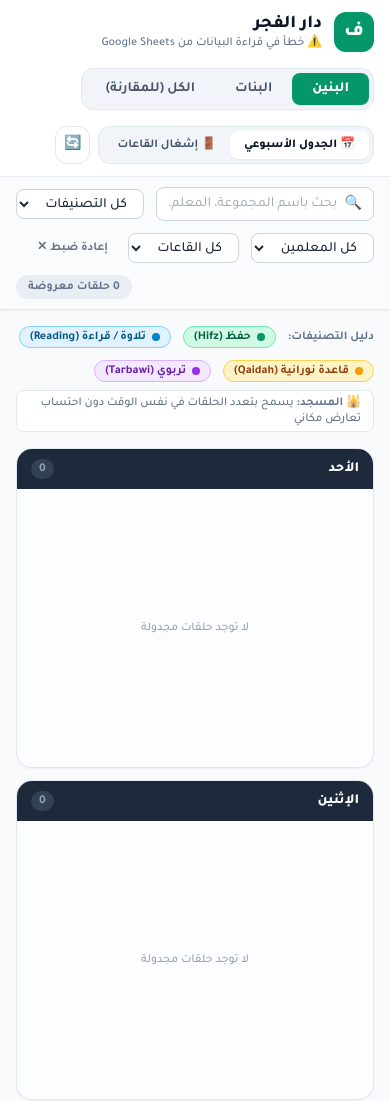
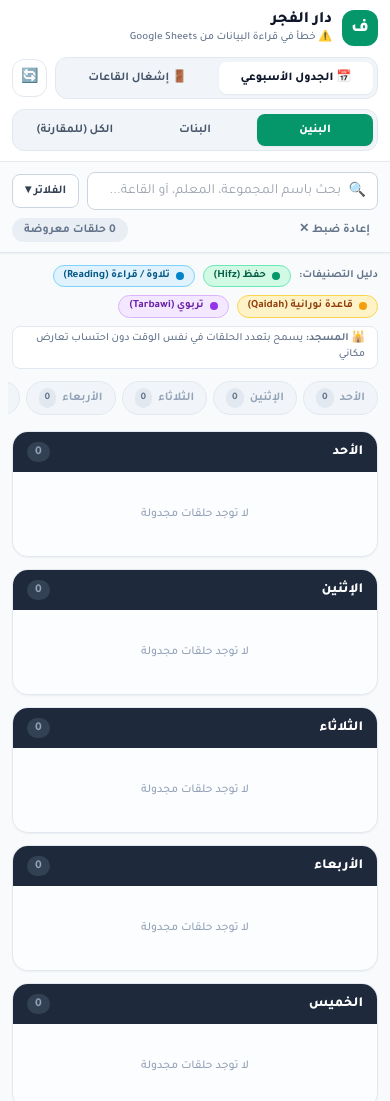
Before and after one commit to othman98shawgan/dar-al-fajr-calendar, a plain HTML site: page index.html in a window 390 px wide. Shown: the top 1101 px of the page. Drawn offline with nearby package versions, Linux system fonts and the light colour scheme; no server answers.

Commit message:
fix: stack card teacher and location rows and optimize mobile layout (#3)

```diff
--- a/index.html
+++ b/index.html
@@ -40,61 +40,61 @@
   </style>
 </head>
 
-<body class="text-slate-800 antialiased min-h-screen flex flex-col">
+<body class="text-slate-800 antialiased min-h-screen flex flex-col overflow-x-hidden">
 
   <!-- TOP HEADER & CONTROLS -->
-  <header class="bg-white border-b border-slate-200 sticky top-0 z-30 shadow-sm">
-    <div class="max-w-[1800px] mx-auto px-4 py-3 flex flex-wrap items-center justify-between gap-4">
+  <header class="bg-white border-b border-slate-200 md:sticky md:top-0 z-30 shadow-sm">
+    <div class="max-w-[1800px] mx-auto px-3 sm:px-4 py-2.5 sm:py-3 flex flex-wrap items-center justify-between gap-2.5 sm:gap-4">
 
       <!-- Brand Title -->
-      <div class="flex items-center gap-3">
+      <div class="flex items-center gap-2.5 sm:gap-3 min-w-0 order-1">
         <div
-          class="w-10 h-10 rounded-xl bg-emerald-600 flex items-center justify-center text-white font-extrabold text-xl shadow-sm">
+          class="w-9 h-9 sm:w-10 sm:h-10 shrink-0 rounded-xl bg-emerald-600 flex items-center justify-center text-white font-extrabold text-lg sm:text-xl shadow-sm">
           ف
         </div>
-        <div>
-          <h1 class="text-lg font-extrabold text-slate-900 leading-tight">دار الفجر</h1>
-          <p class="text-xs text-slate-500 font-medium" id="sync-status">جاري التهيئة...</p>
+        <div class="min-w-0">
+          <h1 class="text-base sm:text-lg font-extrabold text-slate-900 leading-tight">دار الفجر</h1>
+          <p class="text-[11px] sm:text-xs text-slate-500 font-medium truncate" id="sync-status">جاري التهيئة...</p>
         </div>
       </div>
 
       <!-- Main Track Toggle (Boys / Girls / All) -->
-      <div class="flex items-center bg-slate-100 p-1 rounded-xl border border-slate-200">
+      <div class="grid grid-cols-3 lg:flex items-center bg-slate-100 p-1 rounded-xl border border-slate-200 w-full lg:w-auto order-3 lg:order-2 gap-1">
         <button type="button" id="track-Boys"
-          class="track-btn px-5 py-1.5 rounded-lg text-sm font-bold transition-all">
+          class="track-btn px-3 sm:px-5 py-2 sm:py-1.5 rounded-lg text-xs sm:text-sm font-bold transition-all text-center">
           البنين
         </button>
         <button type="button" id="track-Girls"
-          class="track-btn px-5 py-1.5 rounded-lg text-sm font-bold transition-all">
+          class="track-btn px-3 sm:px-5 py-2 sm:py-1.5 rounded-lg text-xs sm:text-sm font-bold transition-all text-center">
           البنات
         </button>
         <button type="button" id="track-All"
-          class="track-btn px-5 py-1.5 rounded-lg text-sm font-bold transition-all">
+          class="track-btn px-3 sm:px-5 py-2 sm:py-1.5 rounded-lg text-xs sm:text-sm font-bold transition-all text-center">
           الكل (للمقارنة)
         </button>
       </div>
 
       <!-- View Switcher & Conflict Alert -->
-      <div class="flex items-center gap-2">
+      <div class="flex flex-wrap items-center justify-between sm:justify-end gap-2 w-full sm:w-auto order-2 lg:order-3">
         <button type="button" id="conflict-badge"
           class="hidden items-center gap-1.5 bg-red-50 border border-red-300 text-red-700 px-3 py-1.5 rounded-xl text-xs font-bold hover:bg-red-100 transition">
           <span>⚠️</span>
           <span id="conflict-count">0 تعارضات</span>
         </button>
 
-        <div class="flex items-center bg-slate-100 p-1 rounded-xl border border-slate-200">
+        <div class="flex flex-1 sm:flex-initial items-center bg-slate-100 p-1 rounded-xl border border-slate-200 gap-1">
           <button type="button" id="view-weekly"
-            class="view-btn px-3.5 py-1.5 rounded-lg text-xs font-bold transition-all">
+            class="view-btn flex-1 sm:flex-initial px-3 sm:px-3.5 py-2 sm:py-1.5 rounded-lg text-xs font-bold transition-all text-center">
             📅 الجدول الأسبوعي
           </button>
           <button type="button" id="view-rooms"
-            class="view-btn px-3.5 py-1.5 rounded-lg text-xs font-bold transition-all">
+            class="view-btn flex-1 sm:flex-initial px-3 sm:px-3.5 py-2 sm:py-1.5 rounded-lg text-xs font-bold transition-all text-center">
             🚪 إشغال القاعات
           </button>
         </div>
 
         <button type="button" id="refresh-btn" title="تحديث البيانات"
-          class="p-2 rounded-xl border border-slate-200 bg-white hover:bg-slate-50 text-slate-600 text-sm font-bold transition">
+          class="p-2 rounded-xl border border-slate-200 bg-white hover:bg-slate-50 text-slate-600 text-sm font-bold transition shrink-0">
           🔄
         </button>
       </div>
@@ -103,37 +103,48 @@
 
     <!-- FILTER BAR -->
     <div class="bg-slate-50/80 border-t border-slate-200/80">
-      <div class="max-w-[1800px] mx-auto px-4 py-2.5 flex flex-wrap items-center gap-3">
+      <div class="max-w-[1800px] mx-auto px-3 sm:px-4 py-2.5 flex flex-wrap items-center gap-2 sm:gap-3">
 
-        <!-- Search Input -->
-        <div class="relative flex-1 min-w-[200px]">
+        <!-- Search Input + Mobile Filter Toggle -->
+        <div class="flex items-center gap-2 w-full md:flex-1 md:min-w-[200px]">
+          <div class="relative flex-1 min-w-0">
             <input type="text" id="filter-search"
               placeholder="بحث باسم المجموعة، المعلم، أو القاعة..."
-            class="w-full pl-3 pr-9 py-1.5 text-sm bg-white border border-slate-300 rounded-lg focus:outline-none focus:ring-2 focus:ring-emerald-500" />
-          <span class="absolute right-3 top-2 text-slate-400 text-sm">🔍</span>
+              class="w-full pl-3 pr-9 py-2 md:py-1.5 text-sm bg-white border border-slate-300 rounded-lg focus:outline-none focus:ring-2 focus:ring-emerald-500" />
+            <span class="absolute right-3 top-2.5 md:top-2 text-slate-400 text-sm">🔍</span>
+          </div>
+          <button type="button" id="mobile-filters-toggle" aria-expanded="false"
+            class="md:hidden shrink-0 px-3 py-2 text-xs font-bold bg-white border border-slate-300 rounded-lg text-slate-700 hover:bg-slate-100 transition">
+            الفلاتر ▾
+          </button>
         </div>
 
+        <!-- Collapsible Dropdown Filters (Always inline on md+) -->
+        <div id="filters-panel" class="hidden md:contents w-full">
+          <div class="grid grid-cols-1 sm:grid-cols-3 md:contents gap-2 w-full">
             <!-- Category Filter -->
             <select id="filter-category"
-          class="bg-white border border-slate-300 rounded-lg px-3 py-1.5 text-sm font-medium focus:outline-none focus:ring-2 focus:ring-emerald-500">
+              class="w-full md:w-auto bg-white border border-slate-300 rounded-lg px-3 py-2 md:py-1.5 text-sm font-medium focus:outline-none focus:ring-2 focus:ring-emerald-500">
               <option value="All">كل التصنيفات</option>
             </select>
 
             <!-- Teacher Filter -->
             <select id="filter-teacher"
-          class="bg-white border border-slate-300 rounded-lg px-3 py-1.5 text-sm font-medium focus:outline-none focus:ring-2 focus:ring-emerald-500">
+              class="w-full md:w-auto bg-white border border-slate-300 rounded-lg px-3 py-2 md:py-1.5 text-sm font-medium focus:outline-none focus:ring-2 focus:ring-emerald-500">
               <option value="All">كل المعلمين</option>
             </select>
 
             <!-- Room Filter -->
             <select id="filter-room"
-          class="bg-white border border-slate-300 rounded-lg px-3 py-1.5 text-sm font-medium focus:outline-none focus:ring-2 focus:ring-emerald-500">
+              class="w-full md:w-auto bg-white border border-slate-300 rounded-lg px-3 py-2 md:py-1.5 text-sm font-medium focus:outline-none focus:ring-2 focus:ring-emerald-500">
               <option value="All">كل القاعات</option>
             </select>
+          </div>
+        </div>
 
         <!-- Day Selector (Shown only in Room Matrix View) -->
         <select id="filter-matrix-day"
-          class="hidden bg-emerald-50 border border-emerald-300 text-emerald-900 rounded-lg px-3 py-1.5 text-sm font-bold focus:outline-none focus:ring-2 focus:ring-emerald-500">
+          class="hidden w-full sm:w-auto bg-emerald-50 border border-emerald-300 text-emerald-900 rounded-lg px-3 py-2 md:py-1.5 text-sm font-bold focus:outline-none focus:ring-2 focus:ring-emerald-500">
           <option value="Sunday">يوم الأحد</option>
           <option value="Monday">يوم الإثنين</option>
           <option value="Tuesday">يوم الثلاثاء</option>
@@ -143,15 +154,16 @@
           <option value="Saturday">يوم السبت</option>
         </select>
 
-        <!-- Reset Button -->
+        <!-- Reset & Stats Row -->
+        <div class="flex items-center justify-between md:justify-start gap-3 w-full md:w-auto md:mr-auto">
           <button type="button" id="reset-filters-btn"
             class="text-xs font-bold text-slate-500 hover:text-slate-800 px-2 py-1">
             إعادة ضبط ✕
           </button>
 
-        <!-- Stats Pill -->
-        <div class="mr-auto text-xs font-bold text-slate-500 bg-slate-200/70 px-3 py-1 rounded-full" id="stats-counter">
+          <div class="text-xs font-bold text-slate-500 bg-slate-200/70 px-3 py-1 rounded-full" id="stats-counter">
             0 حلقات
+          </div>
         </div>
 
       </div>
@@ -159,11 +171,11 @@
   </header>
 
   <!-- MAIN CONTENT CONTAINER -->
-  <main class="max-w-[1800px] w-full mx-auto p-4 flex-1">
+  <main class="max-w-[1800px] w-full mx-auto p-3 sm:p-4 flex-1">
 
     <!-- Category Legend & Masjid Note -->
-    <div class="flex flex-wrap items-center justify-between gap-2 mb-4 text-xs">
-      <div class="flex flex-wrap items-center gap-3">
+    <div class="flex flex-wrap items-center justify-between gap-2 mb-3 sm:mb-4 text-[11px] sm:text-xs">
+      <div class="flex flex-wrap items-center gap-2 sm:gap-3">
         <span class="font-bold text-slate-500">دليل التصنيفات:</span>
         <span
           class="inline-flex items-center gap-1.5 px-2.5 py-0.5 rounded-full bg-emerald-100 text-emerald-800 font-bold border border-emerald-300">
@@ -182,7 +194,7 @@
           <span class="w-2 h-2 rounded-full bg-purple-600"></span> تربوي (Tarbawi)
         </span>
       </div>
-      <div class="text-slate-500 font-medium bg-white px-3 py-1 rounded-lg border border-slate-200">
+      <div class="text-slate-500 font-medium bg-white px-3 py-1 rounded-lg border border-slate-200 w-full sm:w-auto">
         🕌 <strong>المسجد:</strong> يسمح بتعدد الحلقات في نفس الوقت دون احتساب تعارض مكاني
       </div>
     </div>
@@ -194,9 +206,9 @@
 
   <!-- TIME-SLOT OVERFLOW MODAL ("VIEW MORE") -->
   <div id="slot-modal"
-    class="fixed inset-0 bg-slate-900/60 backdrop-blur-sm z-50 hidden items-center justify-center p-4">
+    class="fixed inset-0 bg-slate-900/60 backdrop-blur-sm z-50 hidden items-center justify-center p-2 sm:p-4">
     <div
-      class="bg-white rounded-2xl border border-slate-200 shadow-2xl max-w-4xl w-full max-h-[85vh] flex flex-col overflow-hidden">
+      class="bg-white rounded-2xl border border-slate-200 shadow-2xl max-w-4xl w-full max-h-[90vh] sm:max-h-[85vh] flex flex-col overflow-hidden">
 
       <!-- Modal Header -->
       <div class="bg-slate-800 text-white px-5 py-3.5 flex items-center justify-between">
--- a/js/app.js
+++ b/js/app.js
@@ -100,16 +100,16 @@ function render() {
     const btn = document.getElementById(`track-${t}`);
     btn.className =
       state.track === t
-        ? "track-btn px-5 py-1.5 rounded-lg text-sm font-extrabold bg-emerald-600 text-white shadow-sm transition-all"
-        : "track-btn px-5 py-1.5 rounded-lg text-sm font-bold text-slate-600 hover:text-slate-900 transition-all";
+        ? "track-btn px-3 sm:px-5 py-2 sm:py-1.5 rounded-lg text-xs sm:text-sm font-extrabold bg-emerald-600 text-white shadow-sm transition-all text-center"
+        : "track-btn px-3 sm:px-5 py-2 sm:py-1.5 rounded-lg text-xs sm:text-sm font-bold text-slate-600 hover:text-slate-900 transition-all text-center";
   });
 
   ["weekly", "rooms"].forEach((v) => {
     const btn = document.getElementById(`view-${v}`);
     btn.className =
       state.view === v
-        ? "view-btn px-3.5 py-1.5 rounded-lg text-xs font-extrabold bg-white text-slate-900 shadow-sm transition-all"
-        : "view-btn px-3.5 py-1.5 rounded-lg text-xs font-bold text-slate-600 hover:text-slate-900 transition-all";
+        ? "view-btn flex-1 sm:flex-initial px-3 sm:px-3.5 py-2 sm:py-1.5 rounded-lg text-xs font-extrabold bg-white text-slate-900 shadow-sm transition-all text-center"
+        : "view-btn flex-1 sm:flex-initial px-3 sm:px-3.5 py-2 sm:py-1.5 rounded-lg text-xs font-bold text-slate-600 hover:text-slate-900 transition-all text-center";
   });
 
   const filtered = getFilteredData();
@@ -252,6 +252,16 @@ function bindEvents() {
   document.getElementById("filter-matrix-day").addEventListener("change", render);
   document.getElementById("reset-filters-btn").addEventListener("click", resetFilters);
 
+  const mobileFiltersToggle = document.getElementById("mobile-filters-toggle");
+  const filtersPanel = document.getElementById("filters-panel");
+  if (mobileFiltersToggle && filtersPanel) {
+    mobileFiltersToggle.addEventListener("click", () => {
+      const isHidden = filtersPanel.classList.toggle("hidden");
+      mobileFiltersToggle.setAttribute("aria-expanded", String(!isHidden));
+      mobileFiltersToggle.textContent = isHidden ? "الفلاتر ▾" : "الفلاتر ▴";
+    });
+  }
+
   document.getElementById("modal-close-btn").addEventListener("click", closeSlotModal);
   document.getElementById("modal-search").addEventListener("input", filterModalCards);
   document.getElementById("slot-modal").addEventListener("click", (event) => {
@@ -259,6 +269,13 @@ function bindEvents() {
   });
 
   document.getElementById("app-Canvas").addEventListener("click", (event) => {
+    const jumpBtn = event.target.closest("[data-jump-day]");
+    if (jumpBtn) {
+      const target = document.getElementById(`day-${jumpBtn.dataset.jumpDay}`);
+      if (target) target.scrollIntoView({ behavior: "smooth", block: "start" });
+      return;
+    }
+
     const slotBtn = event.target.closest("[data-slot-id]");
     if (slotBtn) {
       openSlotModal(slotBtn.dataset.slotId);
--- a/js/render.js
+++ b/js/render.js
@@ -41,34 +41,38 @@ export function renderCard(item, { track, conflicts }) {
   const timeRange = `${escapeHtml(item.start_time || "--:--")} - ${escapeHtml(item.end_time || "--:--")}`;
 
   return `
-    <div class="rounded-xl border-r-4 p-2.5 shadow-sm transition hover:shadow-md ${style.card} ${hasConflict ? "ring-2 ring-red-500 bg-red-50/60" : "border border-slate-200/80"}">
-      <div class="flex items-center justify-between gap-1 mb-1.5">
-        <span class="text-[11px] font-extrabold bg-white/90 px-2 py-0.5 rounded border border-slate-200 text-slate-800" dir="ltr">
+    <div class="min-w-0 rounded-xl border-r-4 p-2.5 shadow-sm transition hover:shadow-md ${style.card} ${hasConflict ? "ring-2 ring-red-500 bg-red-50/60" : "border border-slate-200/80"}">
+      <div class="flex flex-wrap items-center justify-between gap-1.5 mb-1.5">
+        <span class="text-[11px] font-extrabold bg-white/90 px-2 py-0.5 rounded border border-slate-200 text-slate-800 shrink-0" dir="ltr">
           ${timeRange}
         </span>
-        <div class="flex items-center gap-1">
+        <div class="flex flex-wrap items-center gap-1">
           ${trackBadge}
-          <span class="text-[10px] font-bold px-2 py-0.5 rounded-full ${style.badge}">
+          <span class="text-[10px] font-bold px-2 py-0.5 rounded-full shrink-0 ${style.badge}">
             ${escapeHtml(style.label)}
           </span>
         </div>
       </div>
 
-      <h3 class="font-extrabold text-sm text-slate-900 mb-2 leading-snug">
+      <h3 class="font-extrabold text-sm text-slate-900 mb-2 leading-snug break-words" dir="auto">
         ${escapeHtml(item.group_name)}
       </h3>
 
-      <div class="flex items-center justify-between text-xs font-bold text-slate-700 pt-1.5 border-t border-black/5 gap-1">
-        <span class="flex items-center gap-1 truncate" title="${escapeHtml(item.teacher)}">
-          <span>👤</span> ${teacherDisplay}
-        </span>
-        <span class="flex items-center gap-1 ${roomIsMasjid ? "bg-emerald-700 text-white" : "bg-white/80 text-slate-800"} px-2 py-0.5 rounded border border-black/10 shrink-0">
-          <span>${roomIsMasjid ? "🕌" : "📍"}</span> ${roomDisplay}
-        </span>
+      <div class="flex flex-col gap-1.5 text-xs font-bold text-slate-700 pt-2 border-t border-black/5 min-w-0">
+        <div class="flex items-start gap-1.5 min-w-0 leading-snug" title="${escapeHtml(item.teacher)}">
+          <span class="shrink-0">👤</span>
+          <span class="min-w-0 break-words" dir="auto">${teacherDisplay}</span>
+        </div>
+        <div class="flex items-center justify-start min-w-0">
+          <span class="inline-flex items-center gap-1 max-w-full ${roomIsMasjid ? "bg-emerald-700 text-white" : "bg-white/85 text-slate-800"} px-2 py-0.5 rounded border border-black/10">
+            <span class="shrink-0">${roomIsMasjid ? "🕌" : "📍"}</span>
+            <span class="truncate" dir="auto">${roomDisplay}</span>
+          </span>
+        </div>
       </div>
 
       ${hasConflict ? `
-        <div class="mt-2 pt-1.5 border-t border-red-200 text-[11px] font-bold text-red-700 space-y-0.5">
+        <div class="mt-2 pt-1.5 border-t border-red-200 text-[11px] font-bold text-red-700 space-y-0.5 break-words">
           ${itemConflicts.map((c) => `<div>⚠️ ${escapeHtml(c)}</div>`).join("")}
         </div>
       ` : ""}
@@ -118,7 +122,26 @@ function renderTimeCluster(dayObj, cluster, state) {
 export function renderWeeklyGrid(data, state) {
   state.slotGroups.clear();
 
+  const dayCounts = DAYS_ORDER.map((dayObj) => ({
+    ...dayObj,
+    count: data.filter((d) => d.day === dayObj.key).length
+  }));
+
   return `
+    <!-- Quick Day Jump Bar (Mobile / Tablet) -->
+    <nav aria-label="الانتقال السريع للأيام" class="xl:hidden mb-3 -mx-1 px-1 flex items-center gap-1.5 overflow-x-auto pb-1">
+      ${dayCounts.map((d) => `
+        <button
+          type="button"
+          data-jump-day="${escapeHtml(d.key)}"
+          class="shrink-0 inline-flex items-center gap-1.5 px-3 py-1.5 rounded-full text-xs font-bold border transition ${d.count ? "bg-white border-slate-300 text-slate-800 hover:border-emerald-500" : "bg-slate-100 border-slate-200 text-slate-400"}"
+        >
+          <span>${escapeHtml(d.label)}</span>
+          <span class="px-1.5 py-0.5 rounded-full text-[10px] ${d.count ? "bg-emerald-100 text-emerald-800" : "bg-slate-200 text-slate-500"}">${d.count}</span>
+        </button>
+      `).join("")}
+    </nav>
+
     <div class="grid grid-cols-1 md:grid-cols-2 lg:grid-cols-4 xl:grid-cols-7 gap-3">
       ${DAYS_ORDER.map((dayObj) => {
         const dayClasses = data.filter((d) => d.day === dayObj.key);
@@ -136,7 +159,7 @@ export function renderWeeklyGrid(data, state) {
         });
 
         return `
-          <div class="bg-white rounded-2xl border border-slate-200 shadow-sm flex flex-col overflow-hidden min-h-[320px]">
+          <div id="day-${escapeHtml(dayObj.key)}" class="min-w-0 scroll-mt-4 bg-white rounded-2xl border border-slate-200 shadow-sm flex flex-col overflow-hidden min-h-[120px] xl:min-h-[320px]">
             <div class="bg-slate-800 text-white px-3.5 py-2.5 flex items-center justify-between">
               <span class="font-extrabold text-sm">${escapeHtml(dayObj.label)}</span>
               <span class="text-xs ${dayClasses.length ? "bg-emerald-600 text-white" : "bg-slate-700 text-slate-400"} px-2 py-0.5 rounded-full font-bold">
@@ -144,9 +167,9 @@ export function renderWeeklyGrid(data, state) {
               </span>
             </div>
 
-            <div class="p-2.5 space-y-2.5 flex-1 bg-slate-50/40 flex flex-col">
+            <div class="p-2.5 space-y-2.5 flex-1 bg-slate-50/40 flex flex-col min-w-0">
               ${timeClusters.length === 0
-                ? `<div class="m-auto text-center py-10 text-xs text-slate-400 font-medium">
+                ? `<div class="m-auto text-center py-6 xl:py-10 text-xs text-slate-400 font-medium">
                      لا توجد حلقات مجدولة
                    </div>`
                 : timeClusters.map((cluster) => renderTimeCluster(dayObj, cluster, state)).join("")
@@ -217,17 +240,17 @@ export function renderRoomsMatrix(data, state, selectedDay) {
 export function renderConflictsInspector(state) {
   return `
     <div class="bg-white rounded-2xl border border-red-200 shadow-sm overflow-hidden">
-      <div class="bg-red-600 text-white px-5 py-3 flex items-center justify-between">
+      <div class="bg-red-600 text-white px-4 sm:px-5 py-3 flex flex-wrap items-center justify-between gap-2">
         <div>
-          <h2 class="font-extrabold text-base">⚠️ مركز فحص التعارضات (${state.conflictPairs.length})</h2>
+          <h2 class="font-extrabold text-sm sm:text-base">⚠️ مركز فحص التعارضات (${state.conflictPairs.length})</h2>
           <p class="text-xs text-red-100">يفحص هذا القسم التداخلات الزمنية في القاعات (باستثناء المسجد) أو المعلمين</p>
         </div>
-        <button type="button" data-action="back-weekly" class="bg-white text-red-700 px-3 py-1 rounded-lg text-xs font-extrabold">
+        <button type="button" data-action="back-weekly" class="bg-white text-red-700 px-3 py-1.5 rounded-lg text-xs font-extrabold shrink-0">
           العودة للجدول
         </button>
       </div>
 
-      <div class="p-4 space-y-3">
+      <div class="p-3 sm:p-4 space-y-3">
         ${state.conflictPairs.length === 0
           ? `<div class="p-8 text-center text-emerald-700 font-bold">لا توجد أي تعارضات في الجدول حالياً!</div>`
           : state.conflictPairs.map((pair) => {
```
Also changed, not shown: 1 other file. Lines whose indentation alone changed are shown as unchanged.
